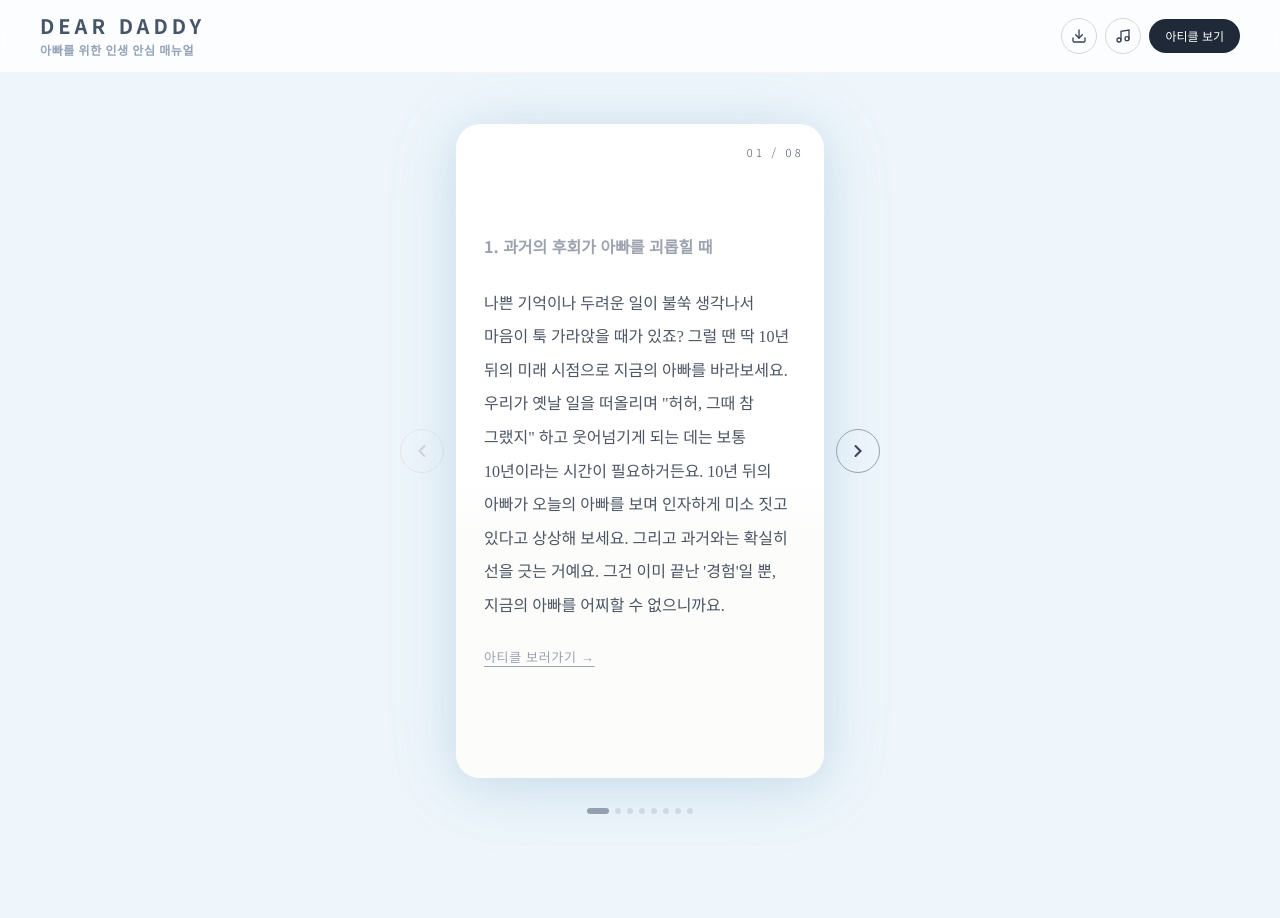
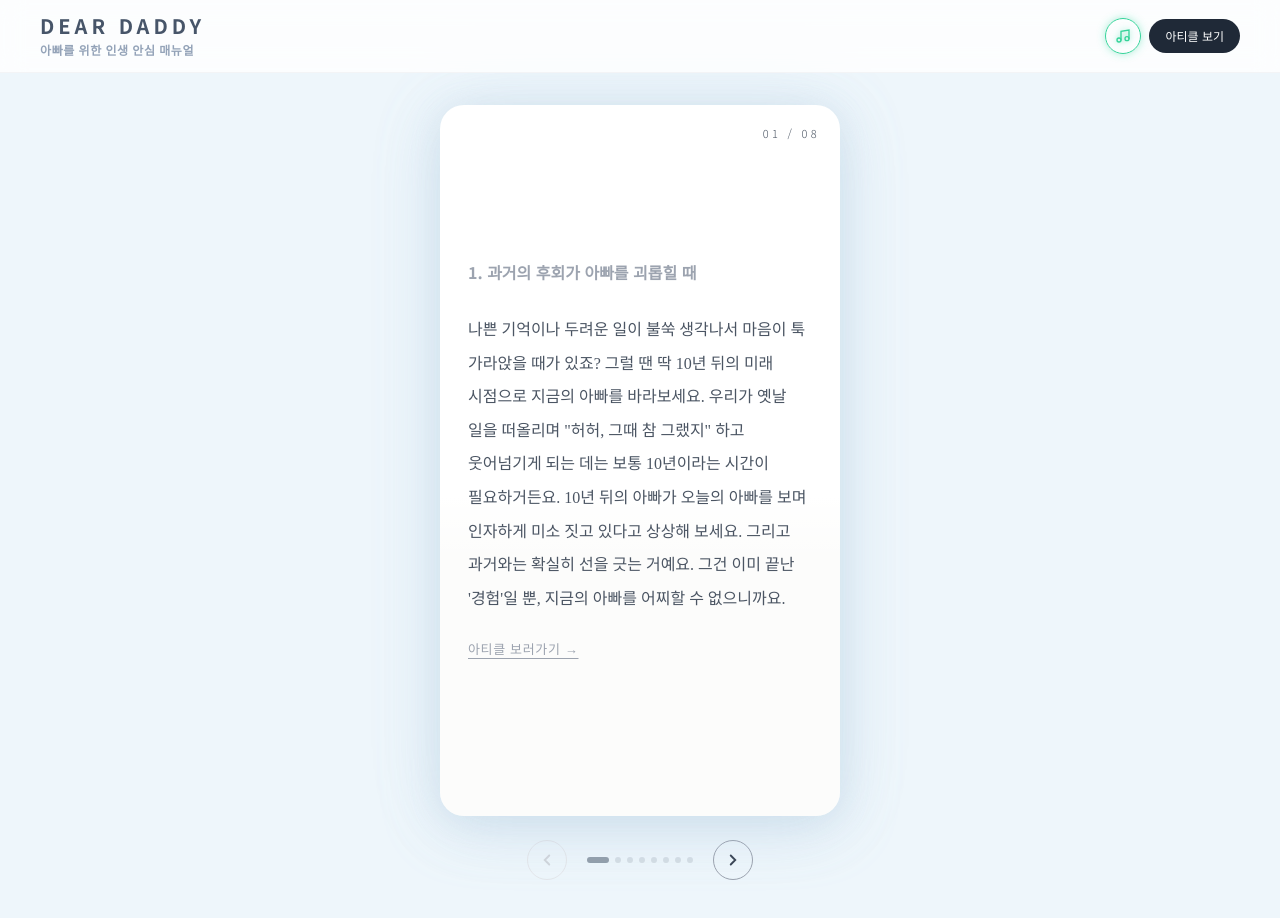
Before and after one commit to kill-seung-D/deardaddy, a plain HTML site: page index.html in a window 1280 px wide. Before the commit the page ends 873 px from the top, so only its background shows below. Drawn offline with nearby package versions, Linux system fonts and the light colour scheme.

Commit message:
음악 버튼 활성화 글로우 효과 + 다운로드 버튼 제거
Co-Authored-By: Claude Opus 4.6 (1M context) <noreply@anthropic.com>

```diff
--- a/index.html
+++ b/index.html
@@ -42,11 +42,8 @@
       <p class="text-[12px] mt-0.5 text-slate-400 tracking-wider" style="font-family:'Noto Serif KR',serif;font-weight:600">아빠를 위한 인생 안심 매뉴얼</p>
     </div>
     <div class="flex items-center gap-2">
-      <button onclick="saveCard()" class="w-9 h-9 rounded-full flex items-center justify-center border border-gray-300 transition-all active:scale-95" title="카드 이미지 저장">
-        <svg width="16" height="16" viewBox="0 0 24 24" fill="none" stroke="#374151" stroke-width="2" stroke-linecap="round"><path d="M21 15v4a2 2 0 01-2 2H5a2 2 0 01-2-2v-4"/><polyline points="7 10 12 15 17 10"/><line x1="12" y1="15" x2="12" y2="3"/></svg>
-      </button>
-      <button id="musicBtn" onclick="toggleMusic()" class="w-9 h-9 rounded-full flex items-center justify-center border border-gray-300 transition-all active:scale-95" title="배경음악">
-        <svg id="musicIcon" width="16" height="16" viewBox="0 0 24 24" fill="none" stroke="#374151" stroke-width="2" stroke-linecap="round"><path d="M9 18V5l12-2v13"/><circle cx="6" cy="18" r="3"/><circle cx="18" cy="16" r="3"/></svg>
+      <button id="musicBtn" onclick="toggleMusic()" class="w-9 h-9 rounded-full flex items-center justify-center border transition-all active:scale-95 border-emerald-400" title="배경음악" style="box-shadow:0 0 8px rgba(52,211,153,0.4);">
+        <svg id="musicIcon" width="16" height="16" viewBox="0 0 24 24" fill="none" stroke="#34d399" stroke-width="2" stroke-linecap="round" style="filter:drop-shadow(0 0 3px rgba(52,211,153,0.6)); transition:all 0.3s ease;"><path d="M9 18V5l12-2v13"/><circle cx="6" cy="18" r="3"/><circle cx="18" cy="16" r="3"/></svg>
       </button>
       <a href="articles.html" class="text-[12px] text-white px-4 py-2 rounded-full no-underline" style="background:#1f2937; font-weight:500;">아티클 보기</a>
     </div>
@@ -58,15 +55,8 @@
 
 <div class="min-h-screen w-full flex flex-col items-center justify-center px-4 pt-8 pb-10">
 
-  <!-- 카드 + 좌우 버튼 -->
-  <div class="flex items-center gap-3 w-full max-w-[480px]">
-
-    <!-- 왼쪽 버튼 -->
-    <button id="bp" onclick="prev()" class="w-11 h-11 shrink-0 rounded-full flex items-center justify-center transition-all border border-gray-300">
-      <svg width="20" height="20" viewBox="0 0 24 24" fill="none" stroke="currentColor" stroke-width="2.5" stroke-linecap="round"><polyline points="15 18 9 12 15 6"/></svg>
-    </button>
-
-    <!-- 카드 -->
+  <!-- 카드 -->
+  <div class="w-full max-w-[400px]">
     <div id="card" class="card relative w-full rounded-[24px] overflow-hidden overflow-y-auto flex flex-col bg-white" style="aspect-ratio:9/16; box-shadow:0 8px 32px rgba(180,160,200,0.25), 0 2px 12px rgba(140,120,180,0.12);">
 
       <!-- 번호 -->
@@ -85,17 +75,17 @@
         <a id="article-link" href="articles.html" class="fade inline-block mt-6 text-[13px] text-gray-400 tracking-wider underline underline-offset-4" style="font-weight:400;">아티클 보러가기 →</a>
       </div>
     </div>
-
-    <!-- 오른쪽 버튼 -->
-    <button id="bn" onclick="next()" class="w-11 h-11 shrink-0 rounded-full flex items-center justify-center transition-all border border-gray-300">
-      <svg width="20" height="20" viewBox="0 0 24 24" fill="none" stroke="currentColor" stroke-width="2.5" stroke-linecap="round"><polyline points="9 18 15 12 9 6"/></svg>
-    </button>
-
   </div>
 
-  <!-- 도트 네비게이션 -->
-  <div class="mt-[30px]">
+  <!-- 하단 네비게이션: 좌우 버튼 + 도트 -->
+  <div class="mt-6 flex items-center justify-center gap-5">
+    <button id="bp" onclick="prev()" class="w-10 h-10 shrink-0 rounded-full flex items-center justify-center transition-all border border-gray-300 active:scale-95">
+      <svg width="18" height="18" viewBox="0 0 24 24" fill="none" stroke="currentColor" stroke-width="2.5" stroke-linecap="round"><polyline points="15 18 9 12 15 6"/></svg>
+    </button>
     <div id="dots" class="flex gap-1.5 items-center justify-center"></div>
+    <button id="bn" onclick="next()" class="w-10 h-10 shrink-0 rounded-full flex items-center justify-center transition-all border border-gray-300 active:scale-95">
+      <svg width="18" height="18" viewBox="0 0 24 24" fill="none" stroke="currentColor" stroke-width="2.5" stroke-linecap="round"><polyline points="9 18 15 12 9 6"/></svg>
+    </button>
   </div>
 
   <!-- 메시지 입력 (마지막 카드에서만 보임) -->
@@ -276,13 +266,20 @@ let musicPlaying = true;
 function toggleMusic() {
   const iframe = document.getElementById('ytPlayer');
   const btn = document.getElementById('musicBtn');
+  const icon = document.getElementById('musicIcon');
   if (musicPlaying) {
     iframe.contentWindow.postMessage('{"event":"command","func":"pauseVideo","args":""}', '*');
-    btn.style.opacity = '0.4';
+    btn.style.borderColor = '#d1d5db';
+    btn.style.boxShadow = 'none';
+    icon.style.stroke = '#9ca3af';
+    icon.style.filter = 'none';
     musicPlaying = false;
   } else {
     iframe.contentWindow.postMessage('{"event":"command","func":"playVideo","args":""}', '*');
-    btn.style.opacity = '1';
+    btn.style.borderColor = '#34d399';
+    btn.style.boxShadow = '0 0 8px rgba(52,211,153,0.4)';
+    icon.style.stroke = '#34d399';
+    icon.style.filter = 'drop-shadow(0 0 3px rgba(52,211,153,0.6))';
     musicPlaying = true;
   }
 }
```
